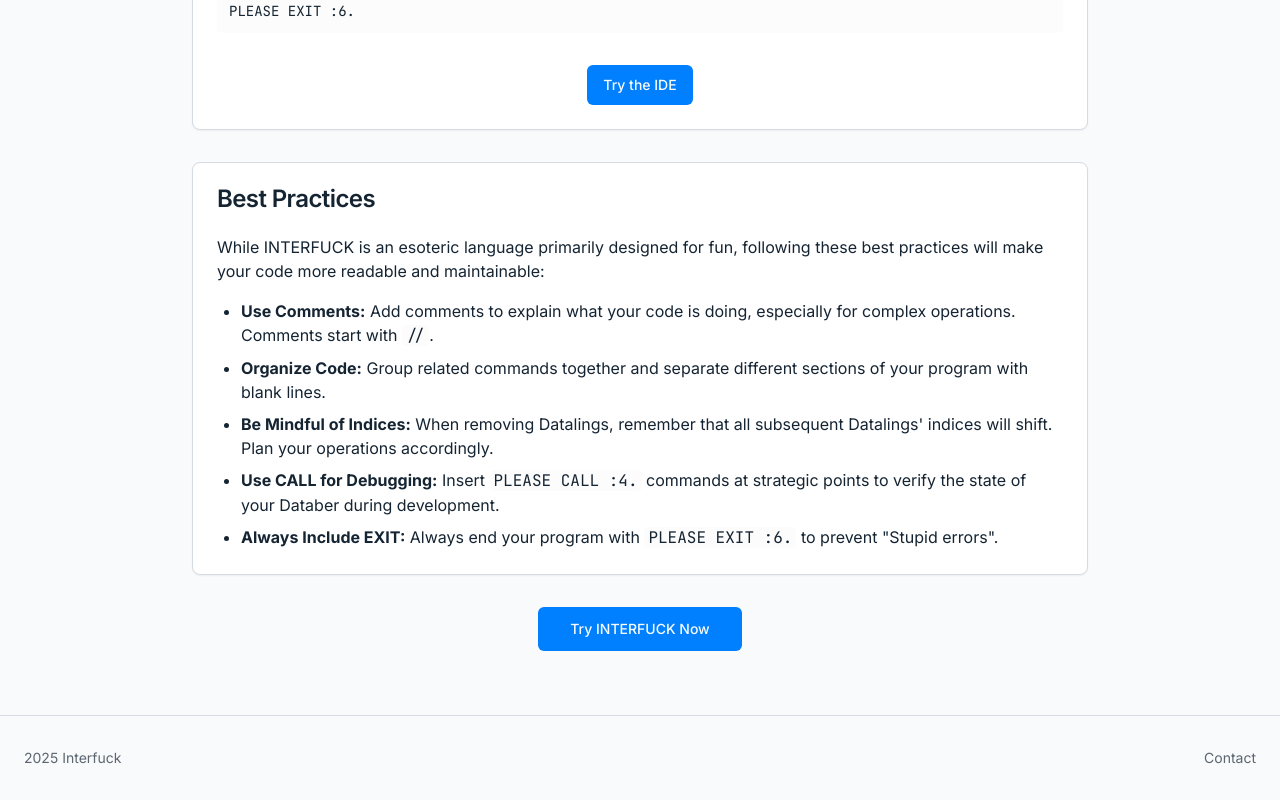
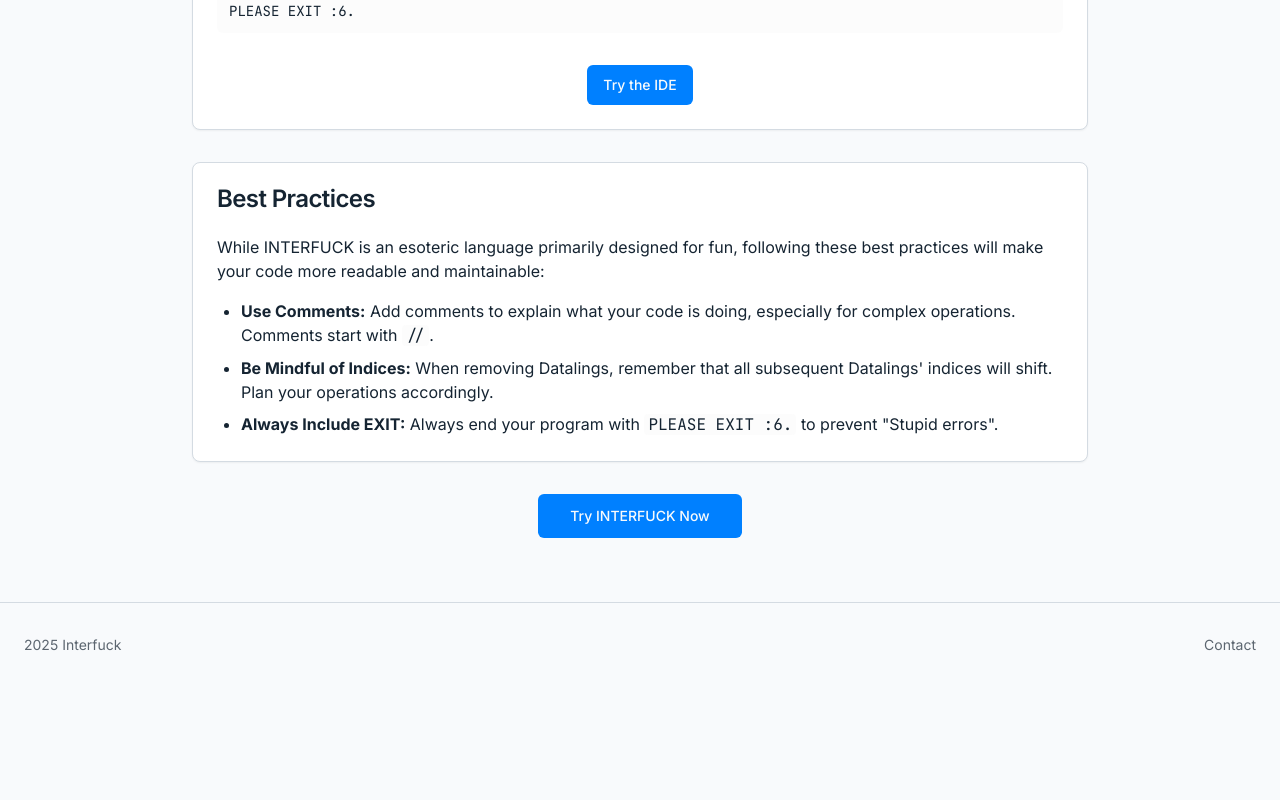
Before and after one commit to Wicin-134/HTCL-IDE, a React (Vite) app: page /docs in a window 1280 px wide. Shown: the part 7596-8396 px from the top of the page. After the commit the page ends 8283 px from the top, so only its background shows below. Built offline with nearby package versions, Linux system fonts and the light colour scheme.

Commit message:
Visual edit in Lovable
Edited UI in Lovable

```diff
--- a/src/pages/Docs.tsx
+++ b/src/pages/Docs.tsx
@@ -590,20 +590,14 @@ PLEASE EXIT :6.`}
                     complex operations. Comments start with <code className="font-mono bg-secondary/20 px-1 rounded">//</code>.
                   </li>
 
-                  <li>
-                    <strong>Organize Code:</strong> Group related commands together and separate different
-                    sections of your program with blank lines.
-                  </li>
+
 
                   <li>
                     <strong>Be Mindful of Indices:</strong> When removing Datalings, remember that all subsequent
                     Datalings' indices will shift. Plan your operations accordingly.
                   </li>
 
-                  <li>
-                    <strong>Use CALL for Debugging:</strong> Insert <code className="font-mono bg-secondary/20 px-1 rounded">PLEASE CALL :4.</code> commands
-                    at strategic points to verify the state of your Databer during development.
-                  </li>
+
 
                   <li>
                     <strong>Always Include EXIT:</strong> Always end your program with <code className="font-mono bg-secondary/20 px-1 rounded">PLEASE EXIT :6.</code> to
```
